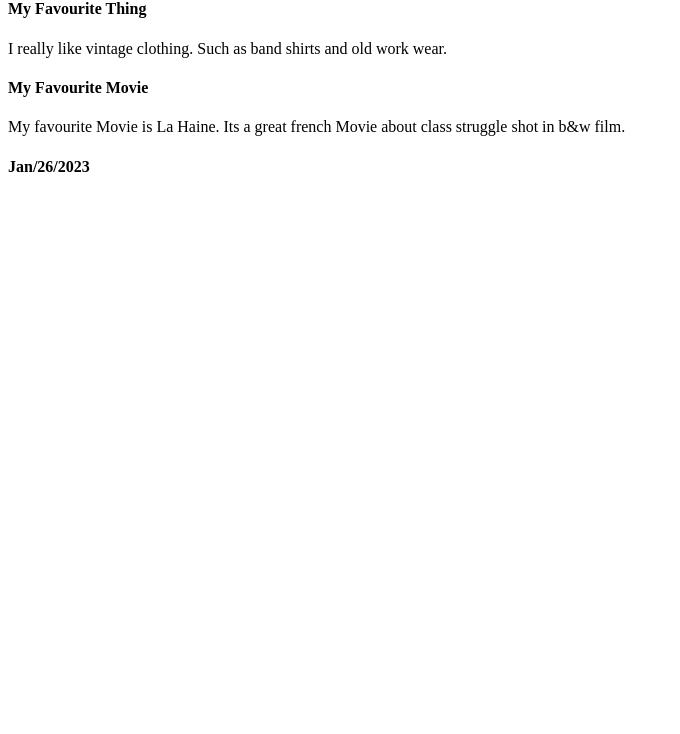
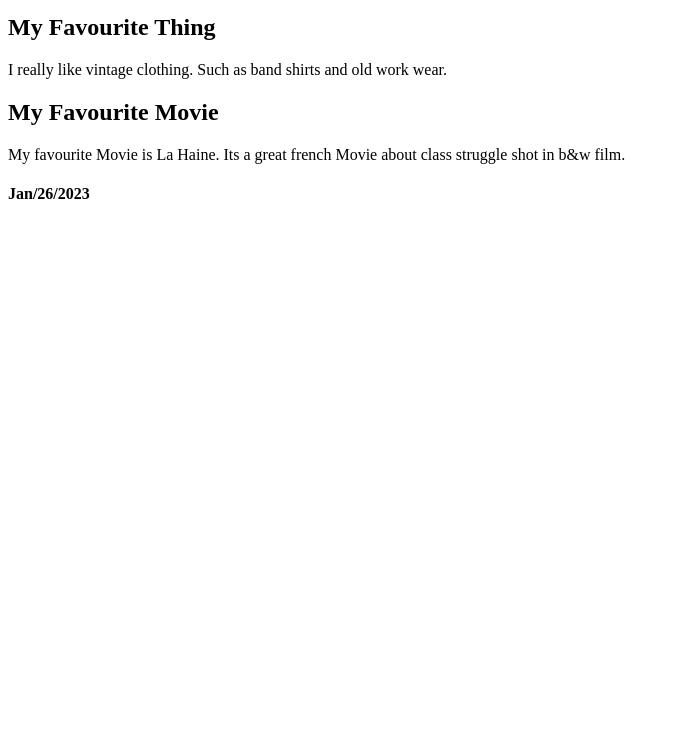
Before and after one commit to hessdale/HtmlIntro, a plain HTML site: page index.html in a window 1280 px wide. Shown: the part 66-800 px from the top of the page, without its empty margins (0-680 px from the left). Drawn offline with Linux system fonts and the light colour scheme.

Commit message:
edited html

```diff
--- a/index.html
+++ b/index.html
@@ -1,6 +1,14 @@
-<h1>Dale Hess</h1>
-<h4>My Favourite Thing</h4>
+<!DOCTYPE html>
+<html>
+<head>
+    <title>My Blog</title>
+</head>
+<body>
+    <h1>Dale Hess</h1>
+<h2>My Favourite Thing</h2>
 <p>I really like vintage clothing. Such as band shirts and old work wear.</p>
-<h4>My Favourite Movie</h4>
+<h2>My Favourite Movie</h2>
 <p>My favourite Movie is La Haine. Its a great french Movie about class struggle shot in b&w film.</p>
 <h4>Jan/26/2023</h4>
+</body>
+</html>
```
